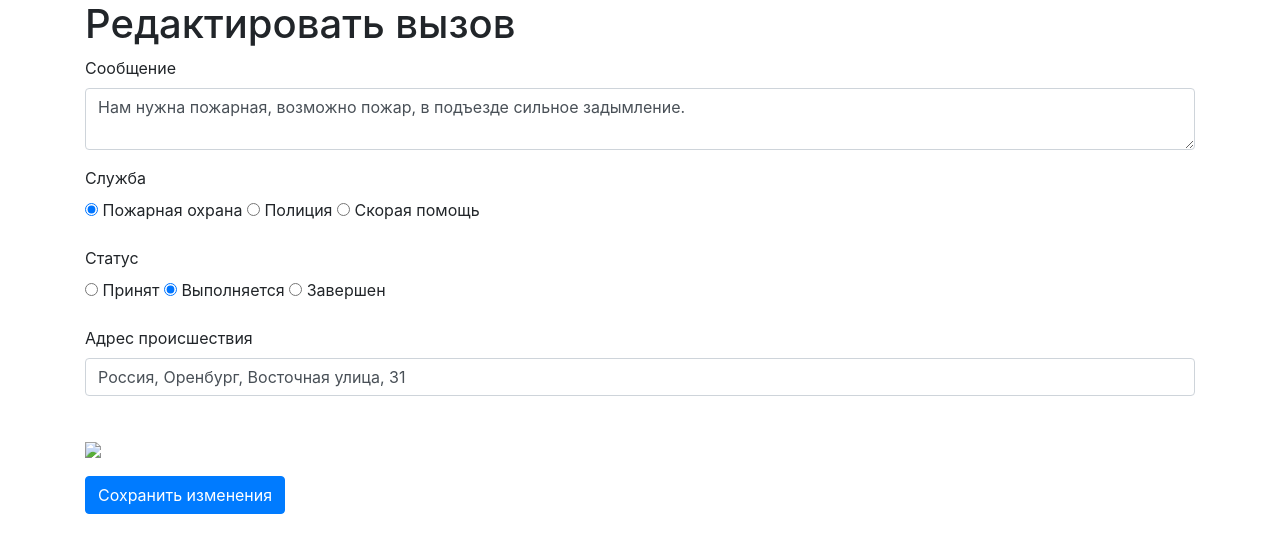
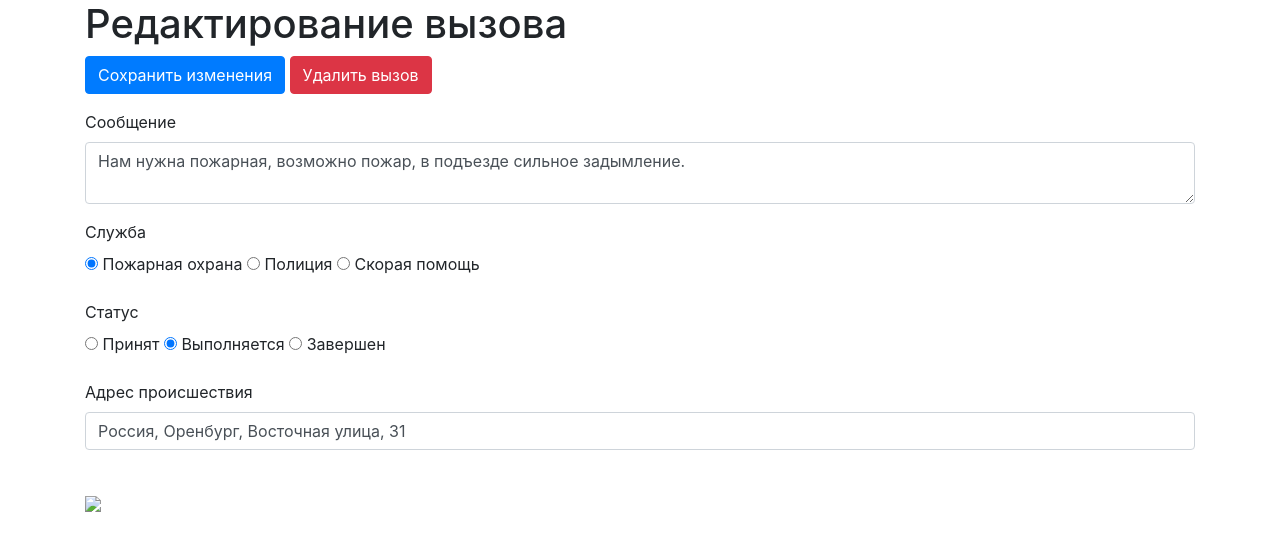
Before and after one commit to oleg-zhukov/ActiveCitizen, a Flask app: page /calls/1 in a window 1280 px wide. Shown: the part 72-625 px from the top of the page. Run offline with Flask 2, Linux system fonts and the light colour scheme; a user stored in the database is signed in; data comes from the database, SQL or seed files in the repository; both versions use the stored data as it was after the commit; parts of the project's set-up code (start-up, migrations or seed data) failed here and were passed over; some libraries are stand-ins or nearby versions.

Commit message:
Доделано удаление, перенесено на форму редактирования вызова

```diff
--- a/main.py
+++ b/main.py
@@ -120,6 +120,7 @@ def edit_call(call_id):
             form.address.data = call.address
             form.service.data = call.service
             form.status.data = call.status
+            form.call_id = call_id
             if call.point:
                 x, y = call.point.split()
                 form.point = f"{x},{y}"
@@ -152,6 +153,18 @@ def calls():
     return render_template('calls.html', calls=calls)
 
 
+@app.route('/delete_call/<int:call_id>', methods=['GET', 'POST'])
+@login_required
+def delete_call(call_id):
+    db_sess = db_session.create_session()
+    call = db_sess.query(Call).filter(Call.id == call_id).first()
+    if call:
+        db_sess.delete(call)
+        db_sess.commit()
+    else:
+        abort(404)
+    return redirect('/calls')
+
 
 def main():
     db_session.global_init("db/emergency.db")
--- a/templates/calls.html
+++ b/templates/calls.html
@@ -41,8 +41,7 @@
             <td class="ordinary" bgcolor ={{color}} align="center">{{ STATUSES[call.status] }}</td>
             <td class="ordinary" bgcolor ={{color}} align="center">
                 {% if current_user.is_authenticated %}
-                <div>       <a href="/calls/{{ call.id }}" class="btn btn-warning">  ...  </a>
-                            <a href="/delete_call/{{ call.id }}" class="btn btn-danger">  X  </a>
+                <div>       <a href="/calls/{{ call.id }}" class="btn btn-warning">.....</a>
                 </div>
                 {% endif %}
             </td>
--- a/templates/edit_call.html
+++ b/templates/edit_call.html
@@ -1,9 +1,12 @@
 {% extends "base.html" %}
 
 {% block content %}
-<h1>Редактировать вызов</h1>
+<h1> Редактирование вызова </h1>
 <form action="" method="post">
     {{ form.hidden_tag() }}
+    <p>{{ form.submit(type="submit", class="btn btn-primary") }}
+        <a href="/delete_call/{{ form.call_id }}" class="btn btn-danger"> Удалить вызов </a>
+    </p>
     <p>
         {{ form.message.label }}<br>
         {{ form.message(class="form-control") }}
@@ -56,7 +59,6 @@
             <img src="https://static-maps.yandex.ru/1.x/?ll={{form.point}}&size=300,300&z=16&l=map&pt={{form.point}},comma">
         {% endif %}
     </p>
-    <p>{{ form.submit(type="submit", class="btn btn-primary") }}</p>
     {{message}}
 </form>
 {% endblock %}
```
Also changed, not shown: db/emergency.db.
